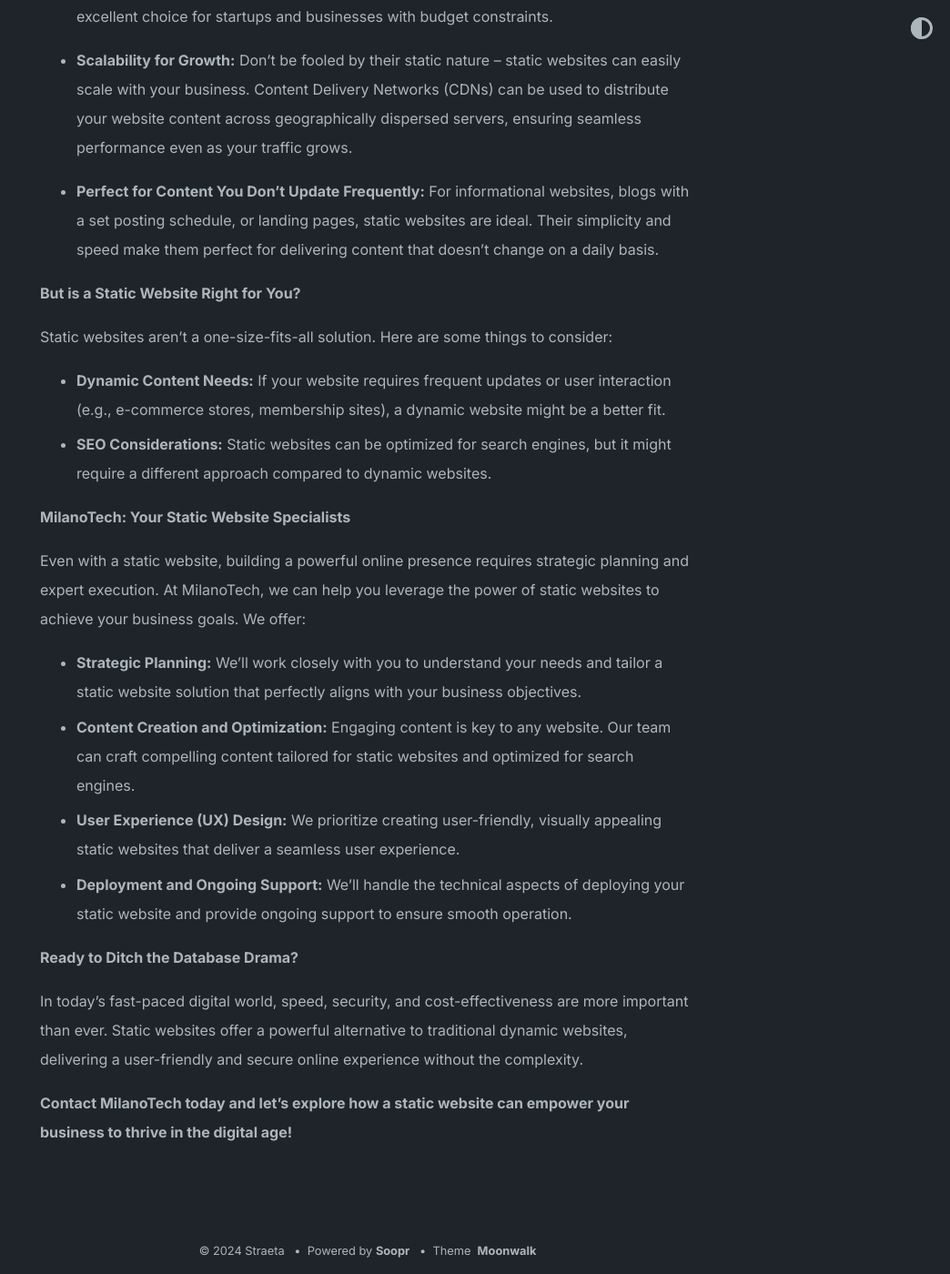
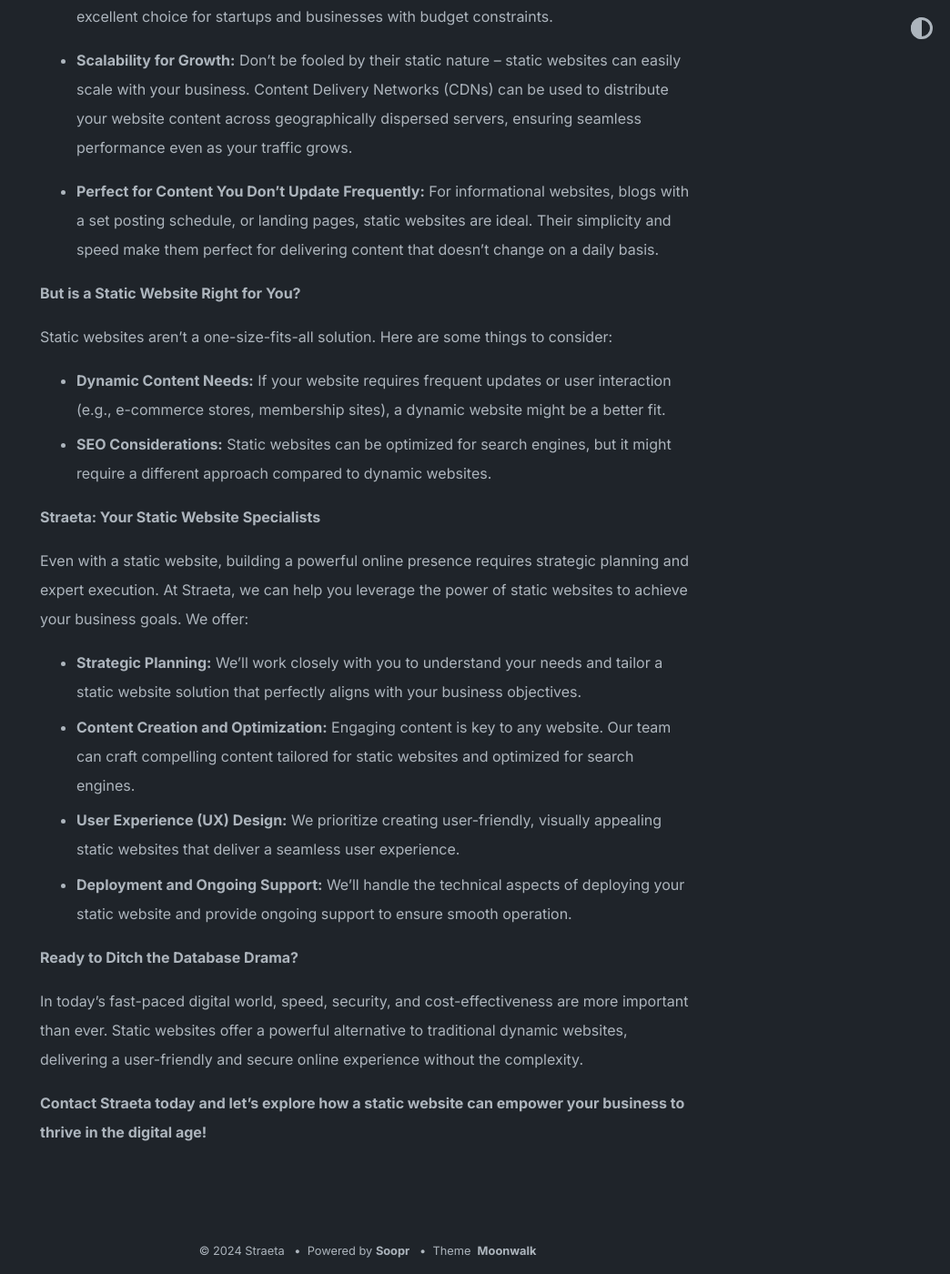
Before and after one commit to MilanoTech/milanotech.github.io, a Jekyll site: the page built from _posts/2024-04-18-Static websites with Straeta.md, in a window 1280 px wide and 1400 px high, scrolled down 1521 px. Shown: the whole window at 91% size, without its empty margins (236-1280 px from the left). Built offline with Jekyll 4.4.1, drawn with Linux system fonts in a browser that asks for light colours; some of the changed text lies outside the part shown.

Commit message:
Update and rename 2024-04-18-Static websites with milano.md to 2024-04-18-Static websites with Straeta.md

```diff
--- a/_posts/2024-04-18-Static websites with milano.md
+++ b/_posts/2024-04-18-Static websites with Straeta.md
@@ -1,12 +1,12 @@
 ---
 layout: post
 author: Harsh Sharma
-tags: [Static Websites, No Database, Jekyll, Hugo, Milano Tech]
+tags: [Static Websites, No Database, Jekyll, Hugo, Straeta]
 ---
 
 ## Ditch the Drama: Why Static Websites Are the New Powerhouse for Modern Businesses
 
-![image](https://github.com/MilanoTech/milanotech.github.io/assets/166930479/9b99bab3-b090-4b73-a7b4-2e7323bc0e1a)
+![image](https://github.com/Straeta/Straeta.github.io/assets/166930479/9b99bab3-b090-4b73-a7b4-2e7323bc0e1a)
 
 
 In the fast-paced world of web development, the traditional approach of dynamic websites –  reliant on complex databases and server-side scripting – can feel clunky and outdated. Enter the sleek and efficient alternative: static websites.
@@ -32,9 +32,9 @@ Static websites aren't a one-size-fits-all solution.  Here are some things to co
 * **Dynamic Content Needs:**  If your website requires frequent updates or user interaction (e.g., e-commerce stores, membership sites), a dynamic website might be a better fit.
 * **SEO Considerations:**   Static websites can be optimized for search engines, but it might require a different approach compared to dynamic websites.
 
-**MilanoTech: Your Static Website Specialists**
+**Straeta: Your Static Website Specialists**
 
-Even with a static website, building a powerful online presence requires strategic planning and expert execution. At MilanoTech, we can help you leverage the power of static websites to achieve your business goals.  We offer:
+Even with a static website, building a powerful online presence requires strategic planning and expert execution. At Straeta, we can help you leverage the power of static websites to achieve your business goals.  We offer:
 
 * **Strategic Planning:**  We'll work closely with you to understand your needs and tailor a static website solution that perfectly aligns with your business objectives.
 * **Content Creation and Optimization:**  Engaging content is key to any website. Our team can craft compelling content tailored for static websites and optimized for search engines.
@@ -45,4 +45,4 @@ Even with a static website, building a powerful online presence requires strateg
 
 In today's fast-paced digital world, speed, security, and cost-effectiveness are more important than ever. Static websites offer a powerful alternative to traditional dynamic websites, delivering a user-friendly and secure online experience without the complexity.
 
-**Contact MilanoTech today and let's explore how a static website can empower your business to thrive in the digital age!**
+**Contact Straeta today and let's explore how a static website can empower your business to thrive in the digital age!**
```
